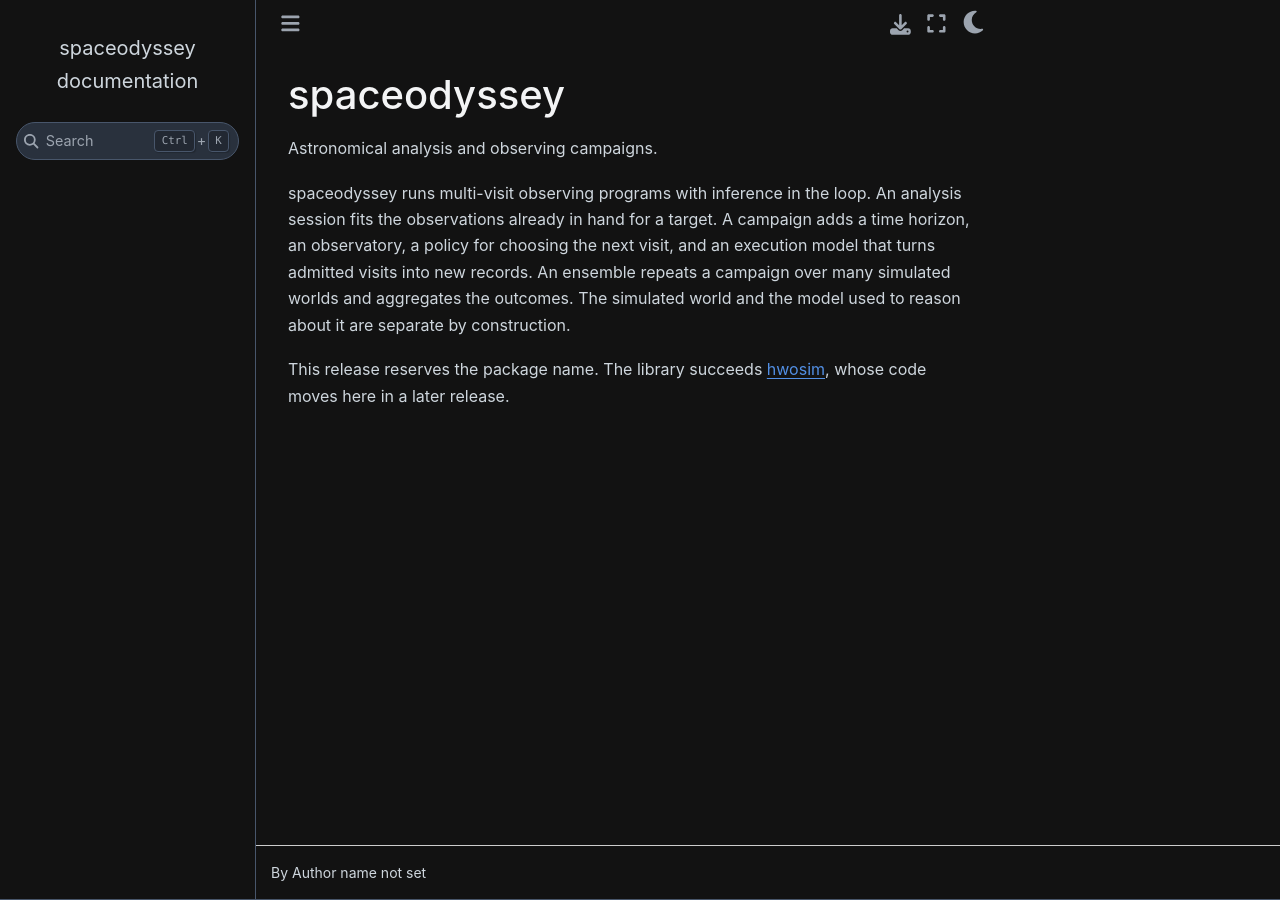
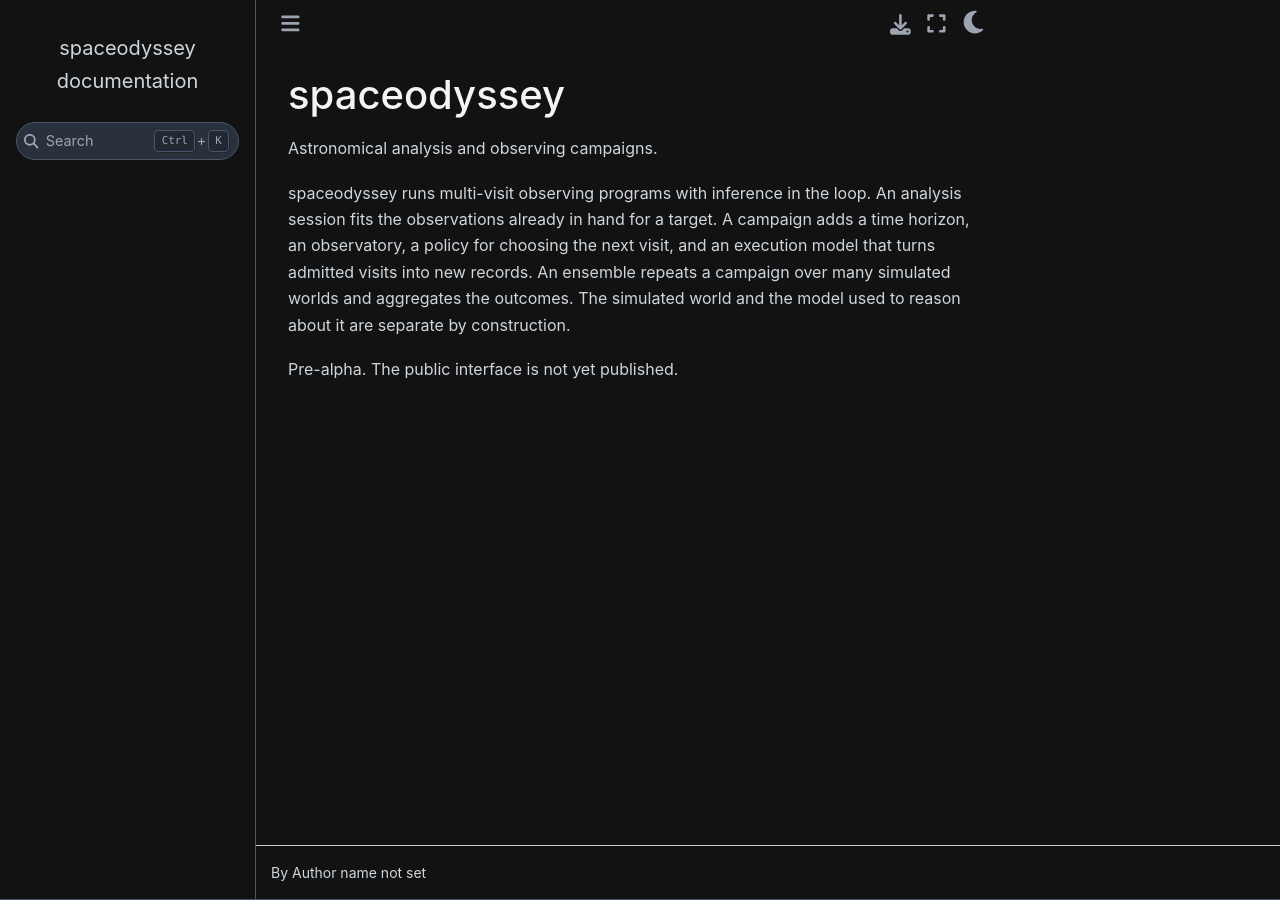
Before and after one commit to CoreySpohn/spaceodyssey, a Sphinx documentation site: the page built from docs/index.md, in a window 1280 px wide. Built offline with Sphinx 7.4.7 and the Sphinx Book theme 1.1.4, drawn with Linux system fonts in a browser that asks for light colours.

Commit message:
docs: drop the migration note from the README and docs index

```diff
--- a/docs/index.md
+++ b/docs/index.md
@@ -10,6 +10,4 @@ ensemble repeats a campaign over many simulated worlds and aggregates the
 outcomes. The simulated world and the model used to reason about it are
 separate by construction.
 
-This release reserves the package name. The library succeeds
-[hwosim](https://github.com/CoreySpohn/hwosim), whose code moves here in a
-later release.
+Pre-alpha. The public interface is not yet published.
```
Also changed, not shown: README.md (+1 -3 lines).
